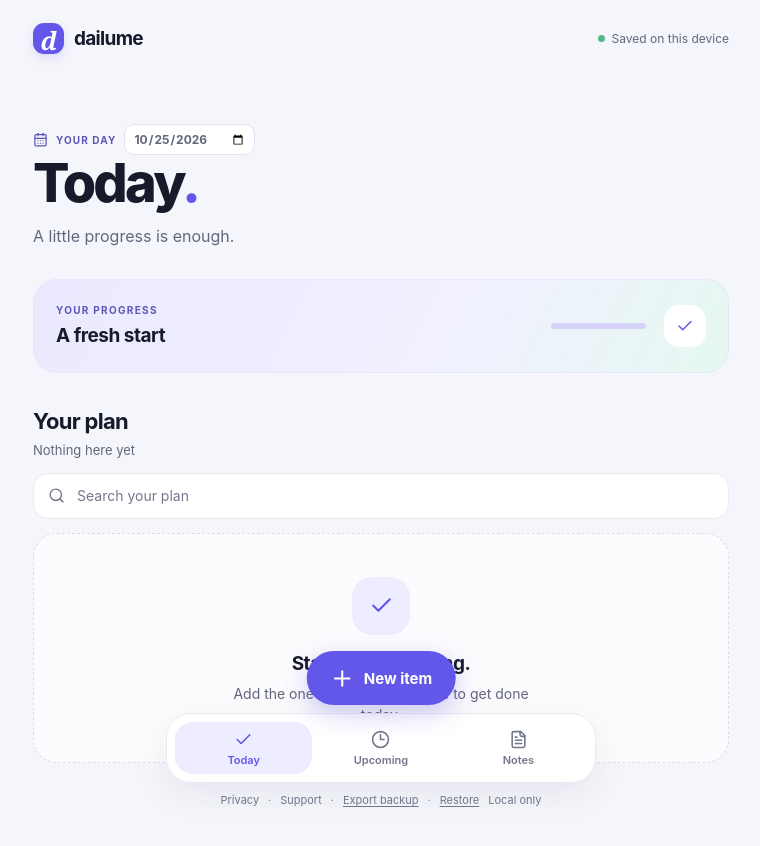
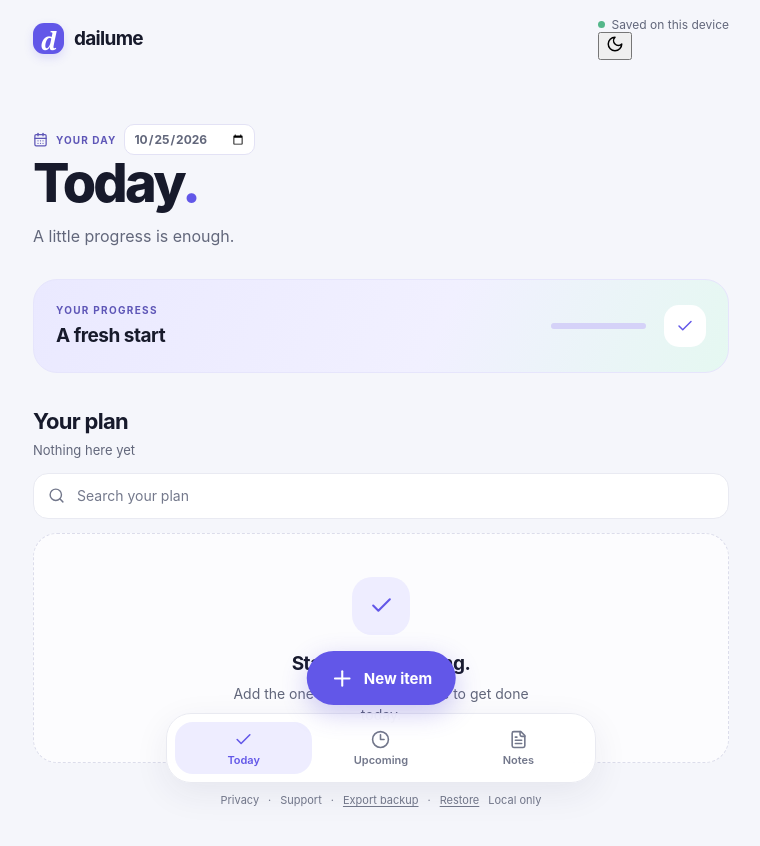
Before and after one commit to davidpit1565/Notes, a React (Vite) app: page / in a window 1280 px wide. Shown: the top 846 px of the page, without its empty margins (259-1019 px from the left). Built offline with nearby package versions, Linux system fonts and the light colour scheme.

Commit message:
Add a persistent light and dark appearance toggle

```diff
--- a/src/App.tsx
+++ b/src/App.tsx
@@ -1,5 +1,5 @@
 import { useEffect, useMemo, useRef, useState } from 'react'
-import { Check, ChevronRight, Circle, Clock3, FileText, Plus, X, Search, CalendarDays } from 'lucide-react'
+import { Check, ChevronRight, Circle, Clock3, FileText, Plus, X, Search, CalendarDays, Moon, Sun } from 'lucide-react'
 import { newItem, STORAGE_KEY, todayKey, type PlannerItem } from './lib/types'
 
 type Tab = 'Today' | 'Upcoming' | 'Notes'
@@ -56,9 +56,17 @@ export default function App() {
   const [editing, setEditing] = useState<PlannerItem | null>(null)
   const [draft, setDraft] = useState<PlannerItem>(() => newItem(todayKey()))
   const [toast, setToast] = useState('')
+  const [theme, setTheme] = useState<'light' | 'dark'>(() => {
+    try { return localStorage.getItem('dailume:theme') === 'dark' ? 'dark' : 'light' } catch { return 'light' }
+  })
   const importInputRef = useRef<HTMLInputElement>(null)
 
   const today = todayKey()
+
+  useEffect(() => {
+    document.documentElement.dataset.theme = theme
+    try { localStorage.setItem('dailume:theme', theme) } catch { /* Theme still works for this session. */ }
+  }, [theme])
   const selectedDay = dateInputValue(selectedDate)
   const save = (next: PlannerItem[]) => {
     try {
@@ -194,7 +202,7 @@ export default function App() {
     <main className="planner">
       <header className="app-header">
         <div className="wordmark"><span className="wordmark-icon">d</span><span>dailume</span></div>
-        <span className="private-label"><span /> Saved on this device</span>
+        <div className="header-actions"><span className="private-label"><span /> Saved on this device</span><button className="theme-toggle" type="button" aria-label={theme === 'light' ? 'Switch to dark mode' : 'Switch to light mode'} title={theme === 'light' ? 'Dark mode' : 'Light mode'} onClick={() => setTheme(value => value === 'light' ? 'dark' : 'light')}>{theme === 'light' ? <Moon size={18} /> : <Sun size={18} />}</button></div>
       </header>
 
       <section className="welcome">
```
